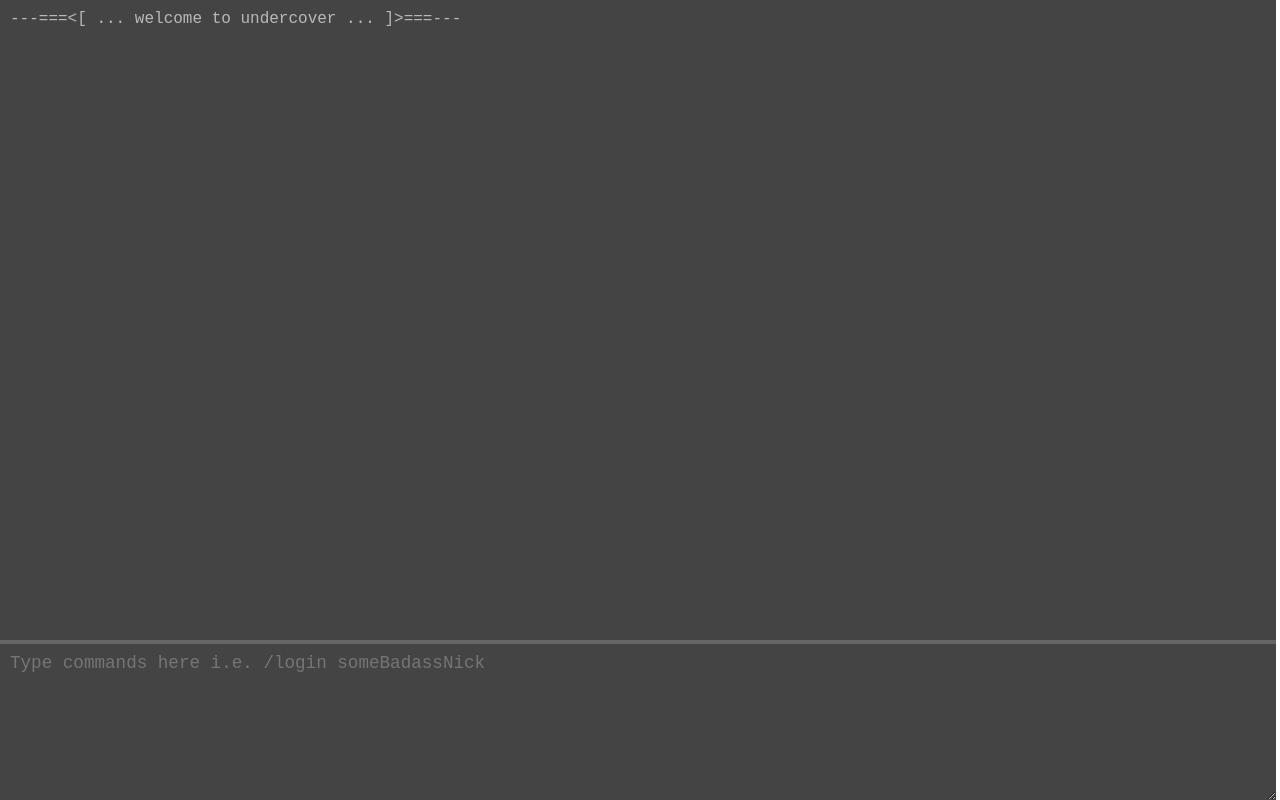
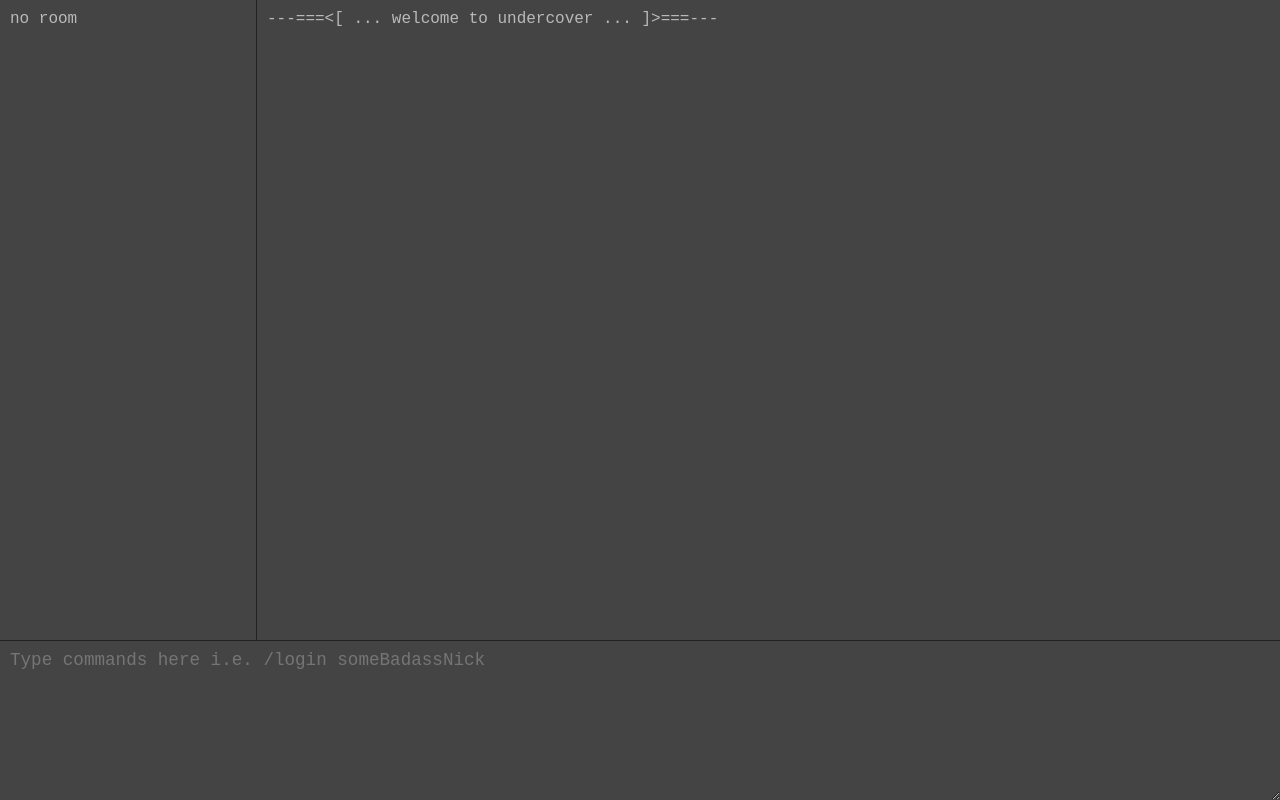
Before and after one commit to giraciopide/frothy-ui, an Angular app: page / in a window 1280 px wide. Built offline with nearby package versions, Linux system fonts and the light colour scheme.

Commit message:
Added left-panel with users in the current room

```diff
--- a/src/app/app.component.html
+++ b/src/app/app.component.html
@@ -1,5 +1,11 @@
 <div class="container">
-  <ul id="chatpane">
+  <div class="row" id="top-panel">
+    <ul id="people-panel" class="col">
+      <li class="current-room">{{ currentRoom ? currentRoom : "no room" }}</li>
+      <li *ngFor="let name of currentRoomPeople" class='chat-item'>{{ name }}</li>
+    </ul>
+
+    <ul class="col" id="msg-panel" >
         <li class='welcome'>---===<[ ... welcome to undercover ... ]>===---</li>
         <li *ngFor="let item of chatItems" class='chat-item'>
           <div *ngIf="item.type == 'notice'" class='notice'>
@@ -19,6 +25,9 @@
           </div>
         </li>
       </ul>
+  </div> <!-- row -->
 
-  <textarea [(ngModel)]=cmdText id="cmdline" placeholder='{{ cmdHint }}' ></textarea>
+  <div class="row">
+      <textarea class="col" [(ngModel)]=cmdText id="cmdline" placeholder='{{ cmdHint }}' ></textarea>
   </div>
+</div>
--- a/src/app/app.component.scss
+++ b/src/app/app.component.scss
@@ -4,6 +4,7 @@ $font-family-stack: 'Inconsolata', monospace;
 
 /* Colors */
 $back-color: #444;
+$darker-back-color: #222;
 $main-txt-color: #b9b9b9;
 $brand-color: #ff0072;
 
@@ -15,21 +16,40 @@ $room-room-txt-color: #ff6600;
 $room-who-txt-color: $brand-color;
 
 
-
 * {
+	margin: 0;
+	padding: 0;
+	border: 0;
 	background-color: $back-color;
 	color: $main-txt-color;
+	font-family: $font-family-stack;
 }
 
-#chatpane {
-	box-sizing: border-box;
+/* ungrid.css */
+@media (min-width: 30em) {
+    .row { width: 100%; display: table; table-layout: fixed; }
+    .col { display: table-cell; }
+}
+
+html {
+	height: 100vh;
+}
+
+body {
+	height: 100vh;
+}
+
+div.container {
+	width: 100%;
+	height: 100vh;
+}
+
+/*
+ * Colors chat pane
+ *
+ */
+#msg-panel {
 	padding: $padding;
-	width: 99.7%;
-	height: 80%;
-	position: fixed;
-	left: 0;
-	top: 0;
-	overflow-y: scroll;
 
 	.chat-item {
 		color: $main-txt-color;
@@ -66,18 +86,77 @@ $room-who-txt-color: $brand-color;
 			}
 		}
 	}
+}
 
+#msg-panel {
+	border-left: 1px solid $darker-back-color;
+}
+
+#people-panel {
+	padding: $padding;
 }
 
 #cmdline {
-	border: 0;
-	border-top: 4px solid #666;
+
+	border-top: 1px solid $darker-back-color;
+	padding: $padding;
+}
+
+/* layout */
+/* layout */
+/* layout */
+/* layout */
+/* layout */
+/* layout */
+/* layout */
+
+$top-h: 80vh;
+$left-w-perc: 20%;
+
+@mixin fixabsolute {
 	box-sizing: border-box;
-	padding: $padding;
-	height: 20%;
-	width: 99.7%;
-	font-family: $font-family-stack;
 	position: fixed;
+	overflow-y: scroll;
+}
+
+@mixin layout-left-top {
+	left: 0;
+	top: 0;
+	width: $left-w-perc;
+	height: $top-h;
+}
+
+@mixin layout-right-top {
+	left: $left-w-perc;
+	top: 0;
+	width: 100% - $left-w-perc;
+	height: $top-h;
+}
+
+@mixin layout-all-bottom {
 	left: 0;
 	bottom: 0;
+	width: 100%;
+	height: 100vh - $top-h;
 }
+
+
+#top-panel {
+	width: 100%;
+	height: $top-h;
+
+	#people-panel {
+		@include fixabsolute;
+		@include layout-left-top;
+	}
+
+	#msg-panel {
+		@include fixabsolute;
+		@include layout-right-top;
+	}
+}
+
+#cmdline {
+	@include fixabsolute;
+	@include layout-all-bottom;
+}
--- a/src/app/app.component.ts
+++ b/src/app/app.component.ts
@@ -21,6 +21,7 @@ export class AppComponent {
 
     private log: Logger;
     private currentRoom = null;
+    private currentRoomPeople = [];
 
     constructor(
         private cli: ChatCliService,
@@ -52,6 +53,7 @@ export class AppComponent {
     //
     // Internal implementation
     //
+
     private isCtrlEnter(event: KeyboardEvent) {
         return (event.ctrlKey && event.key == 'Enter');
     }
@@ -121,6 +123,7 @@ export class AppComponent {
             this.addChatNoticeItem('you joined [' + roomInfo.room + ']. People in here: ' + roomInfo.people.join(', '));
             this.cmdHint = 'now talking in [' + cmd.room + ']';
             this.currentRoom = cmd.room;
+            this.currentRoomPeople = roomInfo.people;
         }).catch((e: Error) => {
             this.addChatNoticeItem('could not join [' + cmd.room + ']: [' + e.message + ']');
         });
@@ -130,7 +133,8 @@ export class AppComponent {
         .then(() => {
             this.addChatNoticeItem('you left [' + cmd.room + ']');
             this.cmdHint = 'no current room for talk, /join on or /say room something';
-            this.currentRoom = null
+            this.currentRoom = null;
+            this.currentRoomPeople = [];
 
         }).catch((e: Error) => {
             this.addChatNoticeItem('could not leave [' + cmd.room + ']: [' + e.message + ']');
@@ -212,6 +216,29 @@ export class AppComponent {
 
     private onPeopleFeed(payload: PeopleFeedPayload) {
         let noticeText = payload.who + ' ' + payload.userEvent + ' room ' + payload.room;
+
+
+            switch (payload.userEvent) {
+                case "left-room":
+                    if (payload.room == this.currentRoom) {
+                        this.currentRoomPeople = this.currentRoomPeople.filter((name) => name != payload.who);
+                    }
+                    break;
+
+               case "joined-room":
+                    if (payload.room == this.currentRoom) {
+                        this.currentRoomPeople.push(payload.who);
+                        this.currentRoomPeople = this.currentRoomPeople.filter((item, pos) => {
+                            return this.currentRoomPeople.indexOf(item) == pos;
+                        });
+                    }
+                    break;
+
+                default:
+                    // do nothing special
+                    break;
+            }
+
         this.addChatNoticeItem(noticeText);
     }
 
--- a/src/app/services/messages.ts
+++ b/src/app/services/messages.ts
@@ -100,9 +100,11 @@ export interface RoomChatFeedPayload {
     room: string;
 }
 
+export type UserEvent = "left-room" | "joined-room";
+
 export interface PeopleFeedPayload {
 	who: string;
-	userEvent: string;
+	userEvent: UserEvent;
 	room: string;
 }
 
```
Also changed, not shown: package.json (+5 -2 lines). Lines whose indentation alone changed are shown as unchanged.
